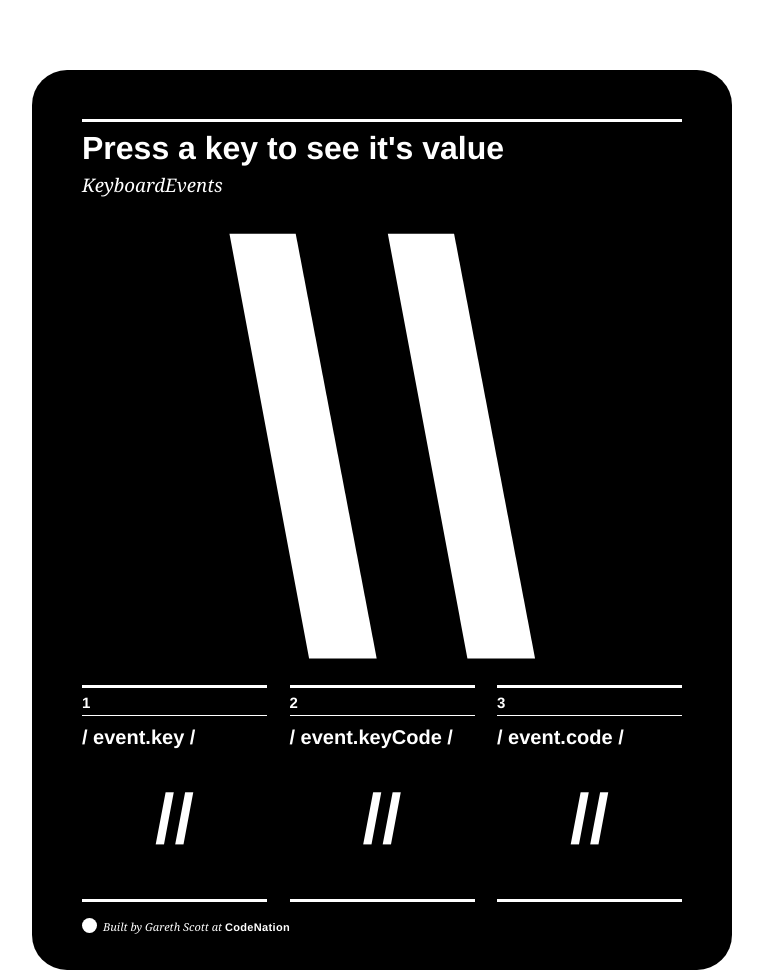
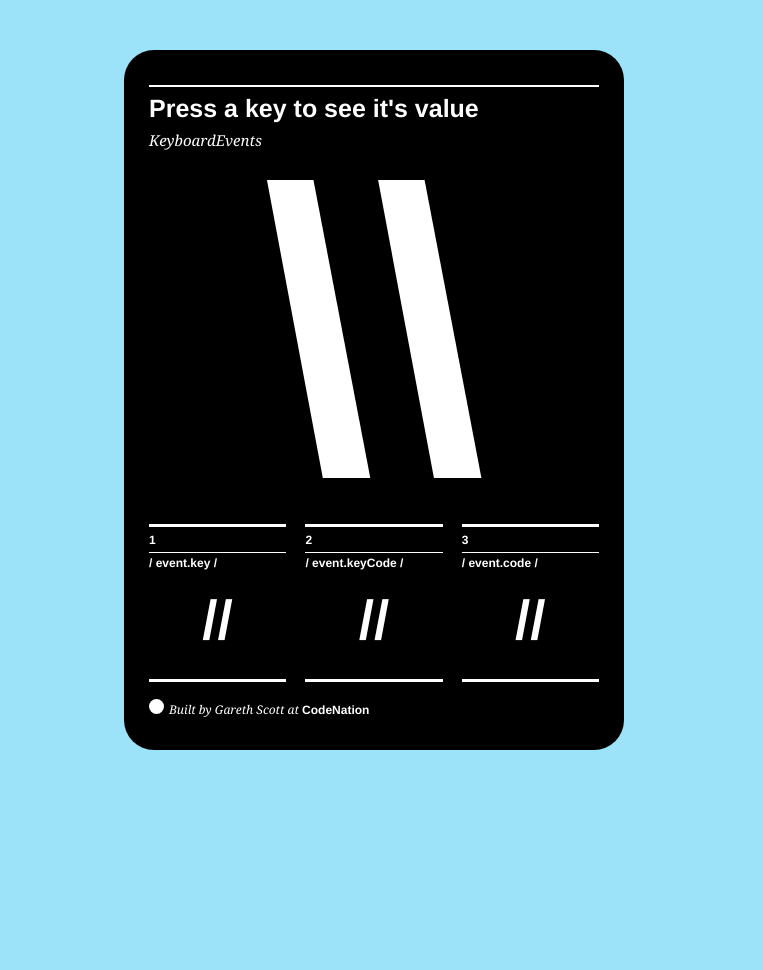
Before and after one commit to garethscott/Key-Code-Project, a plain HTML site: page index.html in a window 1280 px wide. Shown: the whole page, without its empty margins (266-1029 px from the left). After the commit the page ends 800 px from the top, so only its background shows below. Drawn offline with Linux system fonts and the light colour scheme.

Commit message:
new css including media queries

```diff
--- a/index.html
+++ b/index.html
@@ -6,47 +6,51 @@
     <meta name="viewport" content="width=device-width, initial-scale=1.0">
     <title>Keycode Challenge</title>
     <!--<link rel="stylesheet" href="style.css">-->
-    <link rel="stylesheet" href="style2.css">
+    <!-- <link rel="stylesheet" href="style2.css"> -->
+    <link rel="stylesheet" href="style3.css">
 </head>
 
 <body>
     <div class="wrapper">
         <div class="content">
-            <h2>Press a key to see it's value</h2>
-            <h3 class="keyboard-title">KeyboardEvents</h3>
 
-            <div class="big-num">
-                <h1 id="heading-which">\\</h1>
-            </div>
-
-            <div class="main-num-headings">
-                <div class="num-head">
-                    <h5 class="number-heading">1</h5>
+            <div class="col-1">
+                <div class="heading">
+                    <h2 class="instruction-heading">Press a key to see it's value</h2>
+                    <h3 class="keyboard-title">KeyboardEvents</h3>
                 </div>
-                <div class="num-head">
-                    <h5 class="number-heading">2</h5>
-                </div>
-                <div class="num-head">
-                    <h5 class="number-heading">3</h5>
+                <div class="big-num">
+                    <h1 id="heading-which">\\</h1>
                 </div>
             </div>
 
+            <div class="col-2">
 
-            <div class="all-boxes">
                 <div class="value-boxes">
                     <div class="box box-1">
+                        <div class="num-head">
+                            <h5 class="number-heading">1</h5>
+                        </div>
                         <h5 class="value-heading">/ event.key /</h5>
                         <div class="value-box">
                             <h3 class="value-style" id="event-key">//</h3>
                         </div>
                     </div>
+
                     <div class="box box-2">
+                        <div class="num-head">
+                            <h5 class="number-heading">2</h5>
+                        </div>
                         <h5 class="value-heading">/ event.keyCode /</h5>
                         <div class="value-box">
                             <h3 class="value-style" id="event-which">//</h3>
                         </div>
                     </div>
+
                     <div class="box box-3">
+                        <div class="num-head">
+                            <h5 class="number-heading">3</h5>
+                        </div>
                         <h5 class="value-heading">/ event.code /</h5>
                         <div class="value-box">
                             <h3 class="value-style" id="event-code">//</h3>
@@ -62,6 +66,7 @@
             <div class="footer">
                 <div class="circle"></div>
                 <h6 class="credit">Built by Gareth Scott at <span class="code">CodeNation</span></h6>
+
             </div>
 
         </div>
--- /dev/null
+++ b/style3.css
@@ -0,0 +1,229 @@
+body {
+ margin: 0;
+ font-family: helvetica;
+}
+.wrapper {
+    display: flex;
+    align-items: center;
+    justify-content: center;
+    background-color: rgb(0, 0, 0);
+    width: 100%;
+    height: 100vh;
+}
+.content {
+    width: 90%;
+    height: 550px;
+    border-top: 2px solid rgb(255, 254, 254);
+}
+.heading {
+    width: 100%;
+    height: 50px;
+}
+.instruction-heading {
+    margin-top: 7px;
+    margin-bottom: 7px;
+    font-size: 19px;
+    color: rgb(255, 254, 254);
+}
+.keyboard-title {
+    margin-top: -5px;
+    font-family: Georgia, 'Times New Roman', Times, serif;
+    font-style: italic;
+    font-weight: 400;
+    font-size: 14px;
+    color: rgb(255, 254, 254);
+}
+.big-num {
+    width: 100%;
+    height: 150px;
+    display: flex;
+    justify-content: center;
+    align-items: center;
+}
+#heading-which {
+    font-size: 200px;
+    margin: 0;
+    margin-top: 10px;
+    color: rgb(255, 254, 254);
+}
+.col-2 {
+    width: 100%;
+    height: 260px;
+}
+.box {
+    width: 100%;
+    height: 80px;
+}
+.num-head {
+    margin-top: 20px;
+    width: 100%;
+    height: 17px;
+    display: flex;
+    align-items: center;
+    border-top: 2px solid rgb(255, 254, 254);
+    border-bottom: 0.5px solid rgb(255, 254, 254);
+}
+.number-heading {
+    font-size: 8px;
+    color: rgb(255, 255, 255);
+}
+.value-heading {
+    margin: 0;
+    margin-top: 3px;
+    margin-bottom: -20;
+    font-size: 12px;
+    color: rgb(255, 255, 255);
+}
+.value-style {
+    font-size: 40px;
+}
+.value-box {
+    margin-top: 0px;
+    height: 50px;
+    width: 100%;
+    display: flex;
+    justify-content: center;
+    align-items: center;
+    font-size: 55px;
+    color: rgb(255, 255, 255);
+}
+.footer {
+    margin-top: 40px;
+    width: 100%;
+    height: 20px;
+    display: flex;
+    align-items: flex-end;
+    border-top: 2px solid white;
+}
+.circle {
+    height: 12px;
+    width: 12px;
+    background-color: white;
+    border-radius: 50%;
+}
+.credit {
+    font-size: 10px;
+    font-family: Georgia, 'Times New Roman', Times, serif;
+    font-style: italic;
+    font-weight: 200;
+    color: rgb(255, 255, 255);
+    height: 13px;
+    margin: 0;
+    margin-left: 5px;
+}
+.code {
+    font-family: Helvetica, sans-serif;
+    font-style: normal;
+    font-weight: 800;
+}
+
+/* IPHONE-X FORMAT */
+@media only screen and (min-height: 667px) and (max-width: 450px) {
+    .content {
+        height: 600px;
+    }
+    .big-num {
+        height: 200px;
+    }
+    #heading-which {
+        font-size: 260px;
+    }
+}
+
+/* MOBILE LANDSCAPE FORMAT */
+@media only screen and (min-width: 450px) and (max-width: 825px) {
+    .wrapper {
+       align-items: flex-start;
+       overflow-y: scroll;
+       padding-top: 30px;
+    }
+    content {
+        margin-top: 50px;
+    }
+}
+
+/* IPAD FORMAT */
+@media only screen and (min-width: 825px) {
+    body {
+        width: 100%;
+        height: 100vh;
+        display: flex;
+        align-items: center;
+        justify-content: center;
+        background-color: rgb(156, 227, 250);
+
+    }
+    .wrapper {
+        width: 500px;
+        height: 700px;
+        border-radius: 30px;
+        display: flex;
+        align-items: flex-start;
+    }
+    .content {
+        height: 635px;
+        margin-top: 35px;
+    }
+    .instruction-heading {
+        margin-top: 7px;
+        margin-bottom: 7px;
+        font-size: 25px;
+    }
+    .keyboard-title {
+        margin-top: 0px;
+        font-weight: 400;
+        font-size: 15px;
+    }
+    .big-num {
+        width: 100%;
+        height: 375px;
+        display: flex;
+        justify-content: center;
+        align-items: center;
+        margin-bottom: -15px;
+    }
+    #heading-which {
+        font-size: 400px;
+        margin: 0;
+        color: rgb(255, 255, 255);
+    }
+    .value-boxes {
+        width: 100%;
+        height: 175px;
+        display: flex;
+        justify-content: space-between;
+    }
+    .num-head {
+        height: 25px;
+        border-top: 3px solid rgb(255, 254, 254);
+        border-bottom: 1px solid rgb(255, 254, 254);
+    }
+    .number-heading {
+        font-size: 12px;
+    }
+    .value-style {
+        font-size: 55px;
+    }
+    .box {
+        width: 30.5%;
+        height: 175px;
+        margin: 0;
+        border-bottom: 3px solid rgb(255, 255, 255);
+    }
+    .value-box {
+        margin-top: 25px;
+        height: 50px;
+        font-size: 75px;
+    }
+    .footer {
+        border: none;
+        margin-top: -70px;
+    }
+    .circle {
+        width: 15px;
+        height: 15px;
+    }
+    .credit {
+        font-size: 12px;
+    }
+}
```
